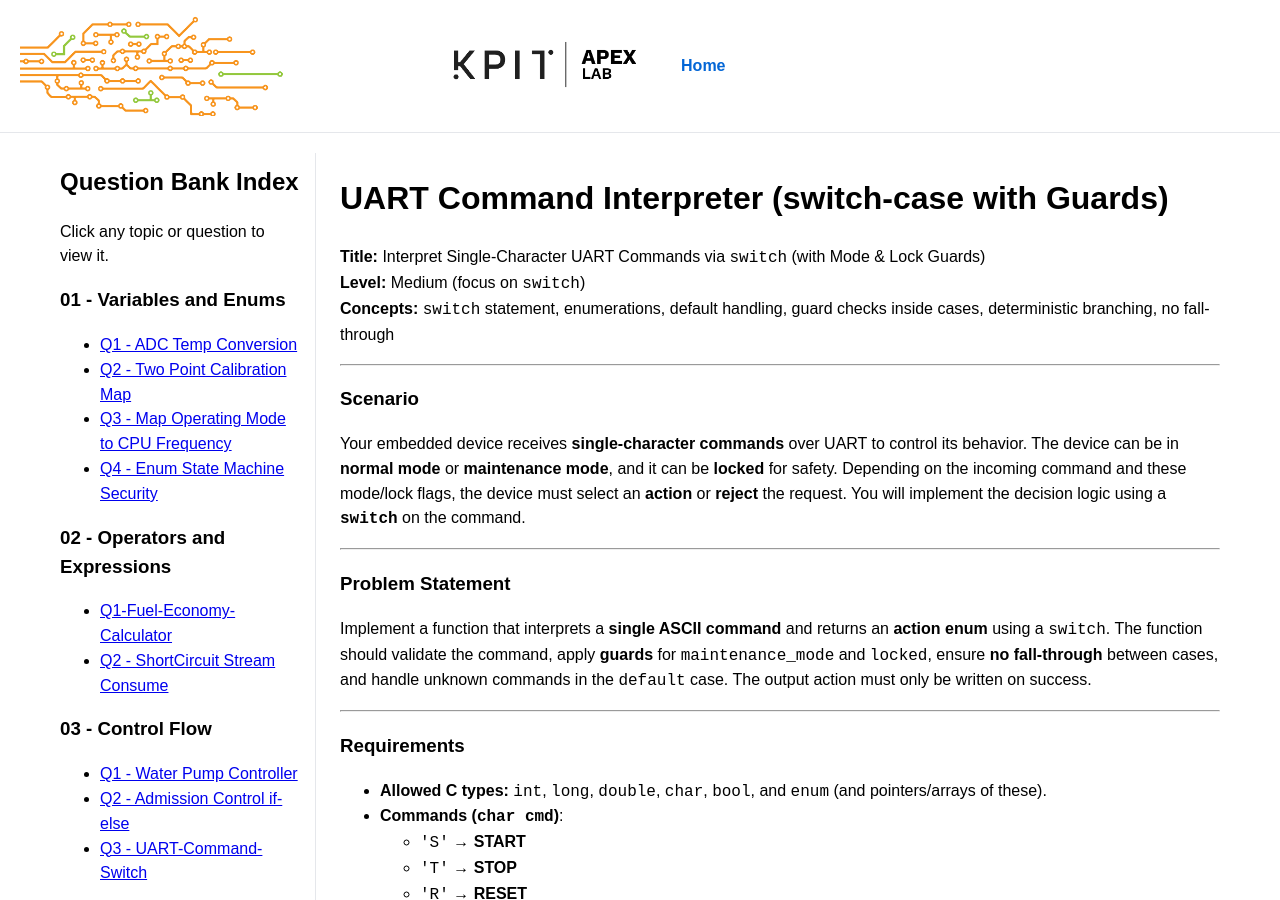
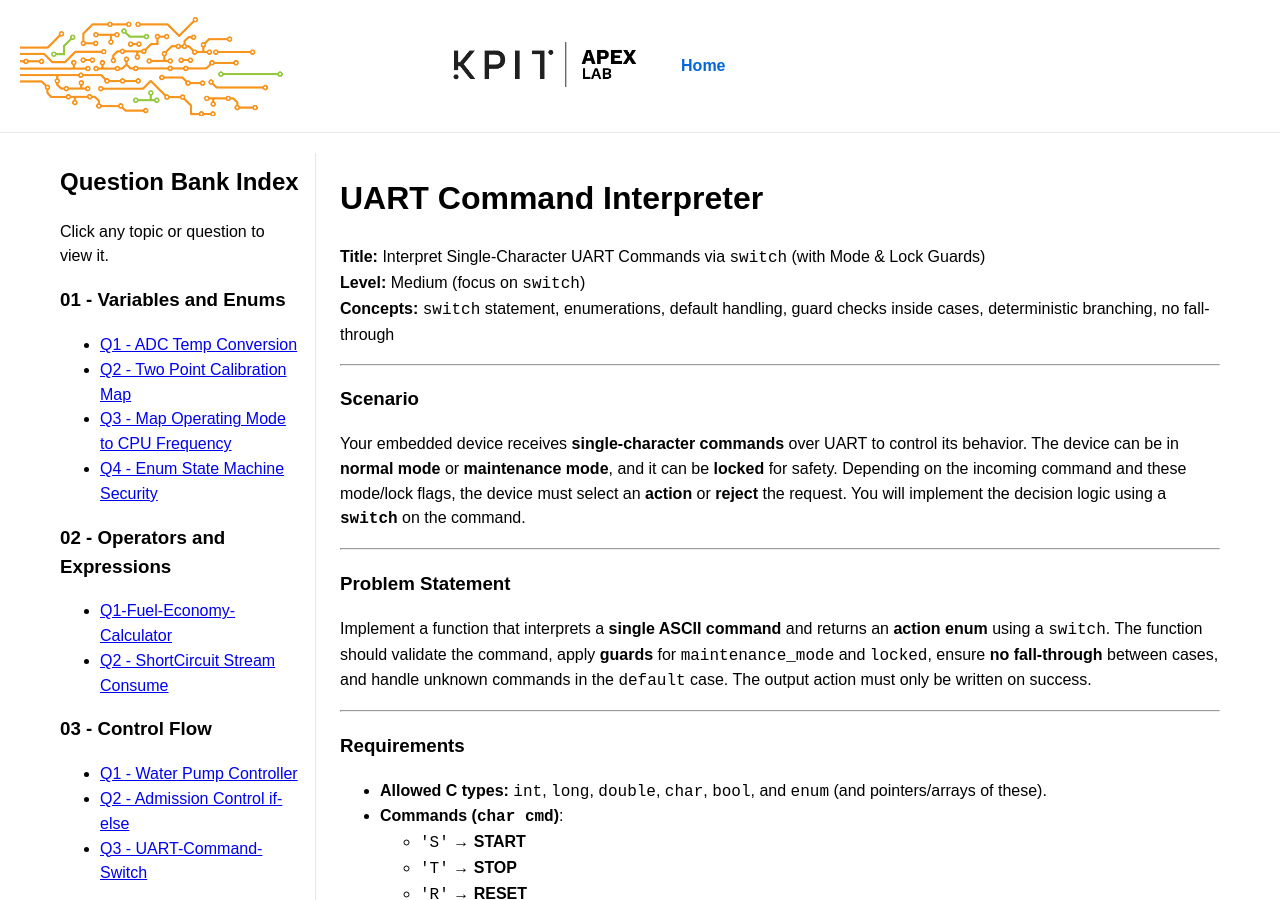
Before and after one commit to kAPEXLab/C-Programming, a Jekyll site: the page built from Question-Bank/03-control-flow/Q3-UART-Command-Switch.md, in a window 1280 px wide and 900 px high. Built offline with Jekyll 4.4.1, drawn with Linux system fonts in a browser that asks for light colours; our own code applies the rules of GitHub Pages for plain Markdown files.

Commit message:
Update Q3-UART-Command-Switch.md

```diff
--- a/Question-Bank/03-control-flow/Q3-UART-Command-Switch.md
+++ b/Question-Bank/03-control-flow/Q3-UART-Command-Switch.md
@@ -1,4 +1,4 @@
-# UART Command Interpreter (switch-case with Guards)
+# UART Command Interpreter
 
 **Title:** Interpret Single-Character UART Commands via `switch` (with Mode & Lock Guards)
 **Level:** Medium (focus on `switch`)
```
